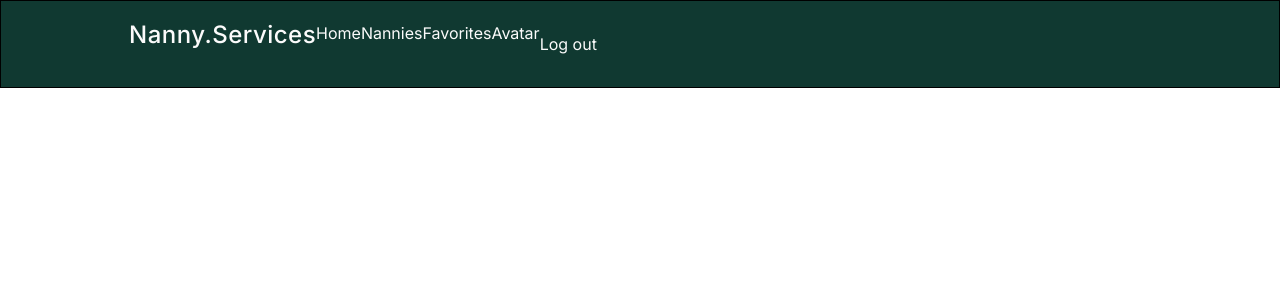
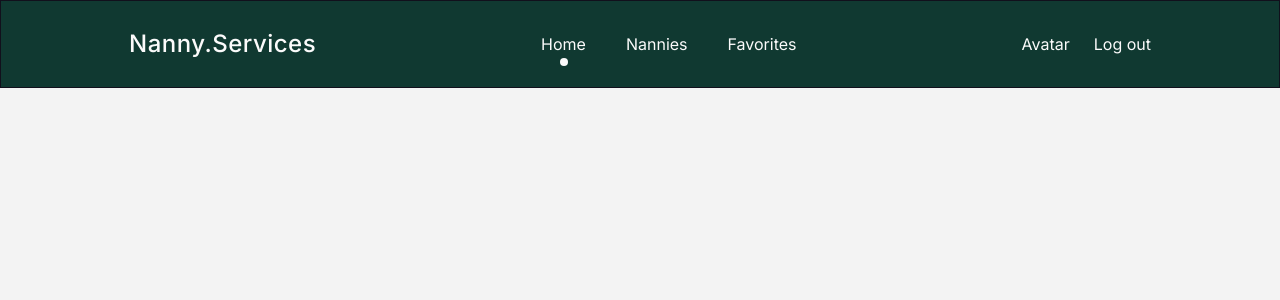
Before and after one commit to kopasovska/nanny-services, a Next.js app: page / in a window 1280 px wide. Shown: the top 300 px of the page. Built offline with nearby package versions, Linux system fonts and the light colour scheme.

Commit message:
Feat: header layout for desktop/tablets + custom color tokens

```diff
--- a/app/globals.css
+++ b/app/globals.css
@@ -1,15 +1,58 @@
 @import "tailwindcss";
 
 :root {
-  --background: #ffffff;
-  --foreground: #171717;
-  --black: #000;
-  --white: #fbfbfb;
-  --deep-green: #103931;
+    --background: #f3f3f3;
+    --foreground: #11101c;
+    --foreground-muted: rgba(17, 16, 28, 0.5);
+    --primary: #103931;
+    --secondary: #fbfbfb;
 }
 
 body {
-  background: var(--background);
-  color: var(--foreground);
-  font-family: var(--font-inter), sans-serif;
+    background: var(--background);
+    font-family: var(--font-inter), sans-serif;
+    font-size: 16px;
+    color: var(--color-black);
 }
+
+@theme inline {
+    --color-background: var(--background);
+    --color-foreground: var(--foreground);
+    --color-foreground-muted: var(--foreground-muted);
+    --color-primary: var(--primary);
+    --color-secondary: var(--secondary);
+}
+
+@layer components {
+    .text-title {
+        font-weight: 500;
+        font-size: 70px;
+        line-height: 100%;
+        letter-spacing: -0.03em;
+    }
+
+    .text-subtitle {
+        font-weight: 400;
+        font-size: 28px;
+        line-height: 107%;
+        letter-spacing: -0.02em;
+    }
+
+    .text-body-md {
+        font-weight: 400;
+        font-size: 18px;
+        line-height: 111%;
+    }
+
+    .text-body-sm-bold {
+        font-weight: 500;
+        font-size: 16px;
+        line-height: 150%;
+    }
+
+    .text-body-sm {
+        font-weight: 400;
+        font-size: 16px;
+        line-height: 125%;
+    }
+}
--- a/components/layout/Header.tsx
+++ b/components/layout/Header.tsx
@@ -1,17 +1,25 @@
+import NavLink from "./NavLink";
+
 const Header = () => {
     return (
-    <header className="h-[88px] mx-h-88 flex px-[128px] py-[20px] bg-(--deep-green) border border-(--black) text-(--white)">
+        <header className="hidden md:flex justify-between items-center h-22 px-32 py-5 bg-primary border border-foreground text-secondary">
             <p className="text-2xl font-medium leading-[117%] tracking-[0.02em]">
                 Nanny.Services
             </p>
             <nav>
-        <ul className="flex">
-          <li>Home</li>
-          <li>Nannies</li>
-          <li>Favorites</li>
+                <ul className="flex gap-10 text-body-sm">
+                    <li>
+                        <NavLink href="/">Home</NavLink>
+                    </li>
+                    <li>
+                        <NavLink href="/nannies">Nannies</NavLink>
+                    </li>
+                    <li>
+                        <NavLink href="/favorites">Favorites</NavLink>
+                    </li>
                 </ul>
             </nav>
-      <div className="flex">
+            <div className="flex gap-6">
                 <div>Avatar</div>
                 <button>Log out</button>
             </div>
--- /dev/null
+++ b/components/layout/NavLink.tsx
@@ -0,0 +1,27 @@
+"use client";
+
+import Link from "next/link";
+import { usePathname } from "next/navigation";
+
+interface NavLinkProps {
+    href: string;
+    children: React.ReactNode;
+}
+const NavLink = ({ href, children }: NavLinkProps) => {
+    const pathname = usePathname();
+    const isAtive = pathname === href;
+    return (
+        <Link
+            href={href}
+            className={
+                isAtive
+                    ? "relative after:content-[''] after:absolute after:-bottom-3 after:left-1/2 after:h-2 after:w-2 after:-translate-x-1/2 after:rounded-full after:bg-secondary"
+                    : ""
+            }
+        >
+            {children}
+        </Link>
+    );
+};
+
+export default NavLink;
--- a/package.json
+++ b/package.json
@@ -22,7 +22,7 @@
     "babel-plugin-react-compiler": "1.0.0",
     "eslint": "^9",
     "eslint-config-next": "16.2.4",
-    "tailwindcss": "^4",
+    "tailwindcss": "^4.2.4",
     "typescript": "^5"
   }
 }
```
Also changed, not shown: 2 other files (tests, documents, lock files or other folders). Lines whose indentation alone changed are shown as unchanged.
